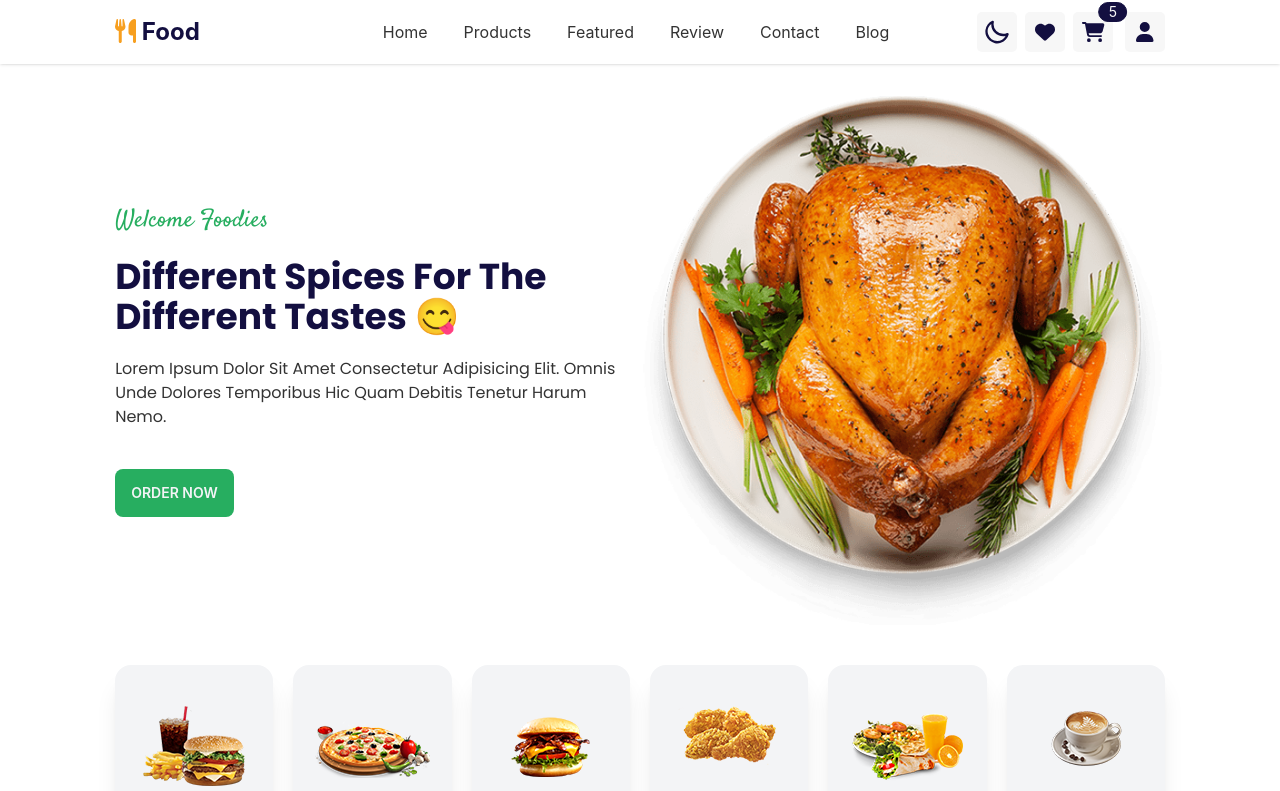
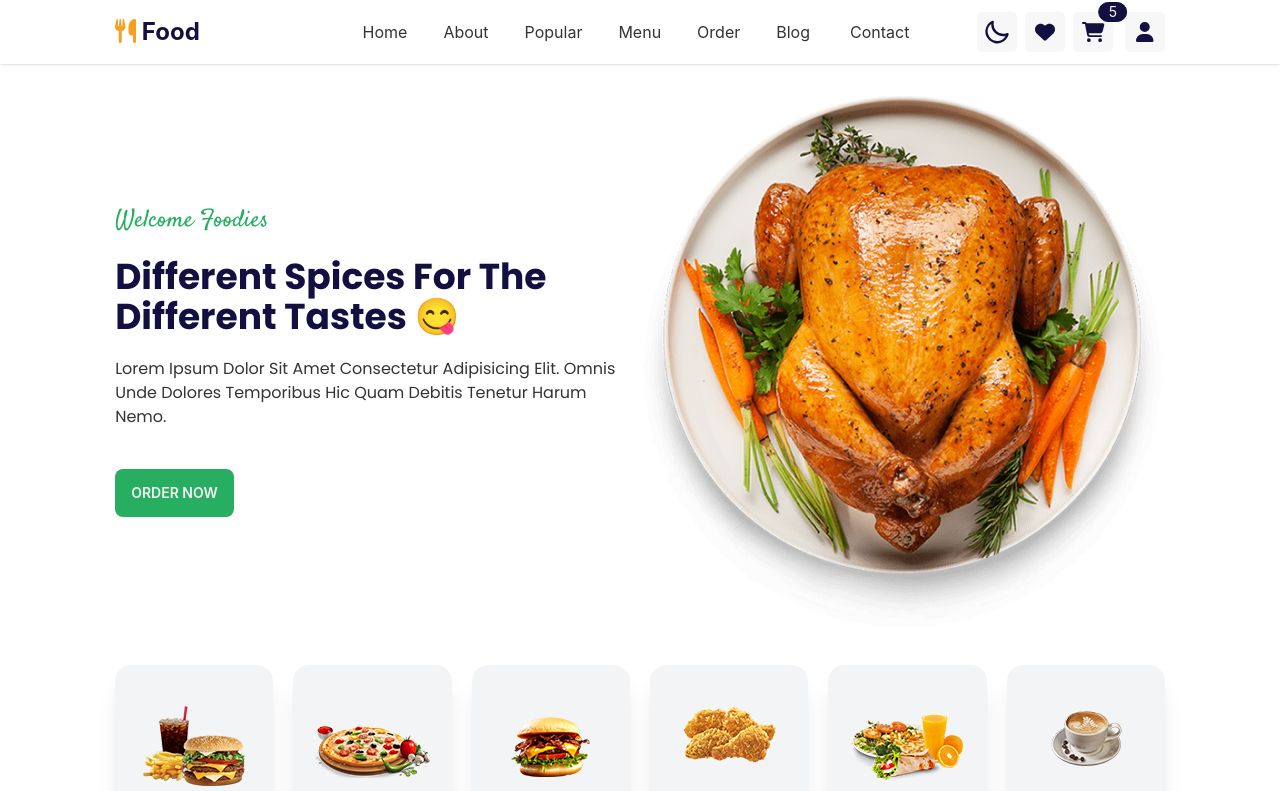
Before and after one commit to ImRanKhan81m/MERN-Stack-Food-Order-Project, a React (Create React App) app in the folder client-side/: page / in a window 1280 px wide. Shown: the top 791 px of the page. Built offline with nearby package versions, Linux system fonts and the light colour scheme.

Commit message:
updated:

```diff
--- a/client-side/src/Components/About/About.js
+++ b/client-side/src/Components/About/About.js
@@ -7,7 +7,7 @@ import logo3 from '../../assets/icon/serv-4.png'
 
 const About = () => {
     return (
-        <div className='mid-container'>
+        <div className='mid-container' id='about'>
             <div className='grid lg:grid-cols-2 md:grid-cols-2'>
                 <div className='lg:order-1 md:order-1 order-2 lg:mt-0 md:mt-0 mt-10 flex items-center'>
                     <img src={img} alt="" />
@@ -19,7 +19,7 @@ const About = () => {
                         <p>Lorem Ipsum Dolor Sit Amet Consectetur Adipisicing Elit. Eos Ut Explicabo, Numquam Iusto Est A Ipsum Assumenda Tempore Esse Corporis?</p>
                         <button className='btn btn-success text-neutral my-5 butn'>Read More</button>
 
-                        <div className='grid lg:grid-cols-3 md:grid-cols-2 gap-5'>
+                        <div className='grid lg:grid-cols-3 md:grid-cols-2 sm:grid-cols-3 gap-5'>
                             <div class=" rounded-2xl bg-neutral shadow-xl flex gap-5 items-center justify-center p-3">
                                 <div>
                                     <img src={logo1} alt="" />
--- a/client-side/src/Components/Navbar/Navbar.js
+++ b/client-side/src/Components/Navbar/Navbar.js
@@ -15,11 +15,12 @@ const Navbar = ({ setDark, dark }) => {
                         <ul tabIndex="0" class="menu menu-compact dropdown-content mt-3 p-2 shadow bg-base-100 rounded-box w-52 border border-info">
 
                             <li className='mb-1'><Link to='/'><FontAwesomeIcon className='icon text-secondary' icon={faHome} /> <span className='item'>Home</span></Link></li>
-                            <li className='mb-1'><Link to='/'><FontAwesomeIcon className='icon text-secondary' icon={faBurger} /> <span className='item'>Products</span></Link></li>
-                            <li className='mb-1'><Link to='/'><FontAwesomeIcon className='icon text-secondary' icon={faBarsProgress} /> <span className='item'>Featured</span></Link></li>
-                            <li className='mb-1'><Link to='/'><FontAwesomeIcon className='icon text-secondary' icon={faStar} /> <span className='item'>Review</span></Link></li>
-                            <li className='mb-1'><Link to='/'><FontAwesomeIcon className='icon text-secondary' icon={faContactBook} /> <span className='item'>Contact</span></Link></li>
+                            <li className='mb-1'><Link to='/'><FontAwesomeIcon className='icon text-secondary' icon={faBurger} /> <span className='item'>About</span></Link></li>
+                            <li className='mb-1'><Link to='/'><FontAwesomeIcon className='icon text-secondary' icon={faBarsProgress} /> <span className='item'>Popular</span></Link></li>
+                            <li className='mb-1'><Link to='/'><FontAwesomeIcon className='icon text-secondary' icon={faStar} /> <span className='item'>Menu</span></Link></li>
+                            <li className='mb-1'><Link to='/'><FontAwesomeIcon className='icon text-secondary' icon={faContactBook} /> <span className='item'>Order</span></Link></li>
                             <li><Link to='/'><FontAwesomeIcon className='icon text-secondary' icon={faBlog} /> <span className='item'>Blog</span></Link></li>
+                            <li><Link to='/'><FontAwesomeIcon className='icon text-secondary' icon={faContactBook} /> <span className='item'>Contact</span></Link></li>
                         </ul>
                     </div>
                     <Link className="logo text-2xl font-bold text-secondary" to={'/'}><FontAwesomeIcon className='text-primary' icon={faUtensils} /> Food</Link>
@@ -27,11 +28,12 @@ const Navbar = ({ setDark, dark }) => {
                 <div class="navbar-center hidden lg:flex">
                     <ul class="menu menu-horizontal p-0">
                         <li className='mr-1 hover:text-primary'><Link to='/'>Home</Link></li>
-                        <li className='mr-1 hover:text-primary'><Link to='/'>Products</Link></li>
-                        <li className='mr-1 hover:text-primary'><Link to='/'>Featured</Link></li>
-                        <li className='mr-1 hover:text-primary'><Link to='/'>Review</Link></li>
-                        <li className='mr-1 hover:text-primary'><Link to='/'>Contact</Link></li>
+                        <li className='mr-1 hover:text-primary'><Link to='/'>About</Link></li>
+                        <li className='mr-1 hover:text-primary'><Link to='/'>Popular</Link></li>
+                        <li className='mr-1 hover:text-primary'><Link to='/'>Menu</Link></li>
+                        <li className='mr-1 hover:text-primary'><Link to='/'>Order</Link></li>
                         <li className='mr-2 hover:text-primary'><Link to='/'>Blog</Link></li>
+                        <li className='mr-2 hover:text-primary'><Link to='/'>Contact</Link></li>
                     </ul>
                 </div>
                 <div class="navbar-end">
```
